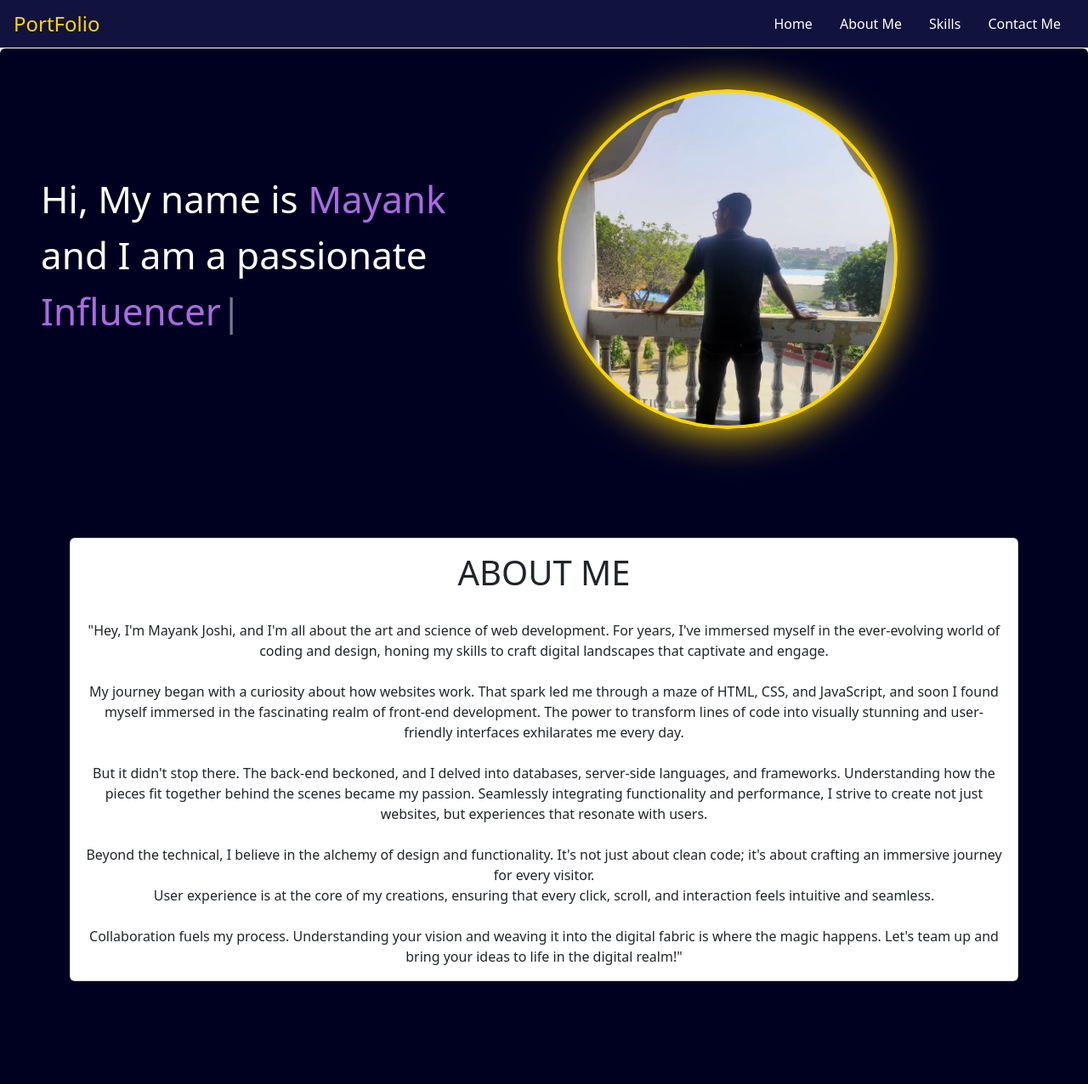
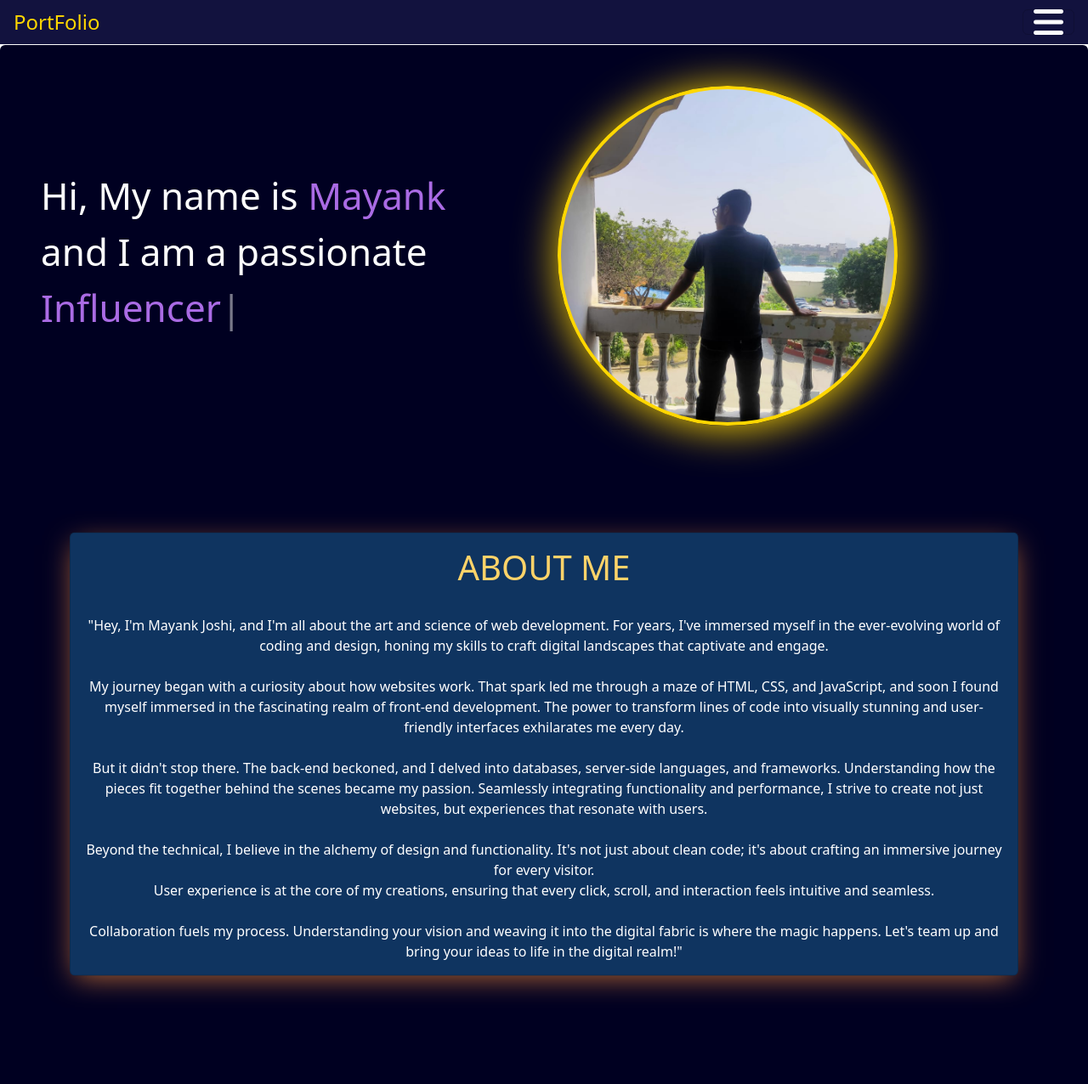
Before and after one commit to Mayank12348487487/portfolio, a plain HTML site: page index.html in a window 1280 px wide. Shown: the top 1276 px of the page at 85% size. Drawn offline with nearby package versions, Linux system fonts and the light colour scheme.

Commit message:
Update index.html

```diff
--- a/index.html
+++ b/index.html
@@ -6,13 +6,21 @@
 	<title>PortFolio</title>
 	<link rel="stylesheet" href="index.css">
 	<link rel="stylesheet" href="https://cdn.jsdelivr.net/npm/bootstrap@5.3.2/dist/css/bootstrap.min.css">
+	<link rel="stylesheet" href="https://cdnjs.cloudflare.com/ajax/libs/font-awesome/6.5.1/css/all.min.css">
 
 </head>
 <body>
 
 	<nav id="navbar-example2" class="navbar navbar-sm navbar-md  navbar-lg navbar-xl navbar-xxl px-3 mb-3">
+
 		<a class="anchors" href="#">PortFolio</a>
-		<ul class="nav  nav-sm nav-md nav-lg nav-xl nav-xxl list">
+		<button class="navbar-toggler" type="button" data-bs-toggle="offcanvas" data-bs-target="#offcanvasNavbar" aria-controls="offcanvasNavbar" aria-label="Toggle navigation" >
+			<i class="fa-solid fa-bars fa-beat fa-2xl" style="color: #ffffff;"></i>
+		  </button>
+		  <div class="offcanvas offcanvas-start" tabindex="-1	" id="offcanvasNavbar" aria-labelledby="offcanvasNavbarLabel" style="height: 90vh;width: 15rem;background-color: black;">
+
+		<ul class="nav  nav-sm nav-md nav-lg nav-xl nav-xxl list me-auto mb-2 mb-lg-0">
+			<div class="offcanvas-body" style="background-color: black;">
 		  <li class="nav-item">
 			<a class="nav-link" href="#scrollspyHeading1">Home</a>
 		  </li>
@@ -25,7 +33,11 @@
 		  <li class="nav-item">
 			<a class="nav-link" href="#scrollspyHeading4">Contact Me</a>
 		  </li>
+		  <li class="bars"><i class="fa-solid fa-bars fa-beat fa-2xl bar"></i></li>
+
 		</ul>
+		</div>
+	</div>
 	  </nav>
 	  <div data-bs-spy="scroll" data-bs-target="#navbar-example2" data-bs-root-margin="0px 0px -40%" data-bs-smooth-scroll="true" class="scrollspy-example  p-3 rounded-2 parent" tabindex="0">
 		<div id="scrollspyHeading1" class=" para ">
@@ -38,11 +50,13 @@
 		</div>
 
 		<div id="scrollspyHeading2"  class="container-sm container-md container-lg container-xl container-xxl aboutme">
-			<div class="card carding " style="text-align: center;">
+			<div class="card carding " style="text-align: center;background-color: #0F3460;box-shadow:  0 0.5em 2em -0.4em #ff923cba;
+
+			transform: translateY(-0.15em);">
 				<div class="card-body">
-				  <h1 class="card-title">ABOUT ME</h5>
+				  <h1 class="card-title" style="color: #FFD369;">ABOUT ME</h5>
 				  <br>
-				  <p class="card-text">
+				  <p class="card-text" style="color: white;">
 					"Hey, I'm Mayank Joshi, and I'm all about the art and science of web development. For years, I've immersed myself in the ever-evolving world of coding and design, honing my skills to craft digital landscapes that captivate and engage. <br>
 <br>
 My journey began with a curiosity about how websites work. That spark led me through a maze of HTML, CSS, and JavaScript, and soon I found myself immersed in the fascinating realm of front-end development. The power to transform lines of code into visually stunning and user-friendly interfaces exhilarates me every day.
@@ -471,5 +485,7 @@ Collaboration fuels my process. Understanding your vision and weaving it into th
 
       </script>
 	<script src="https://cdn.jsdelivr.net/npm/bootstrap@5.3.2/dist/js/bootstrap.bundle.min.js"></script>
+	<script src="index.js"> </script>
+
 </body>
 </html>
```
